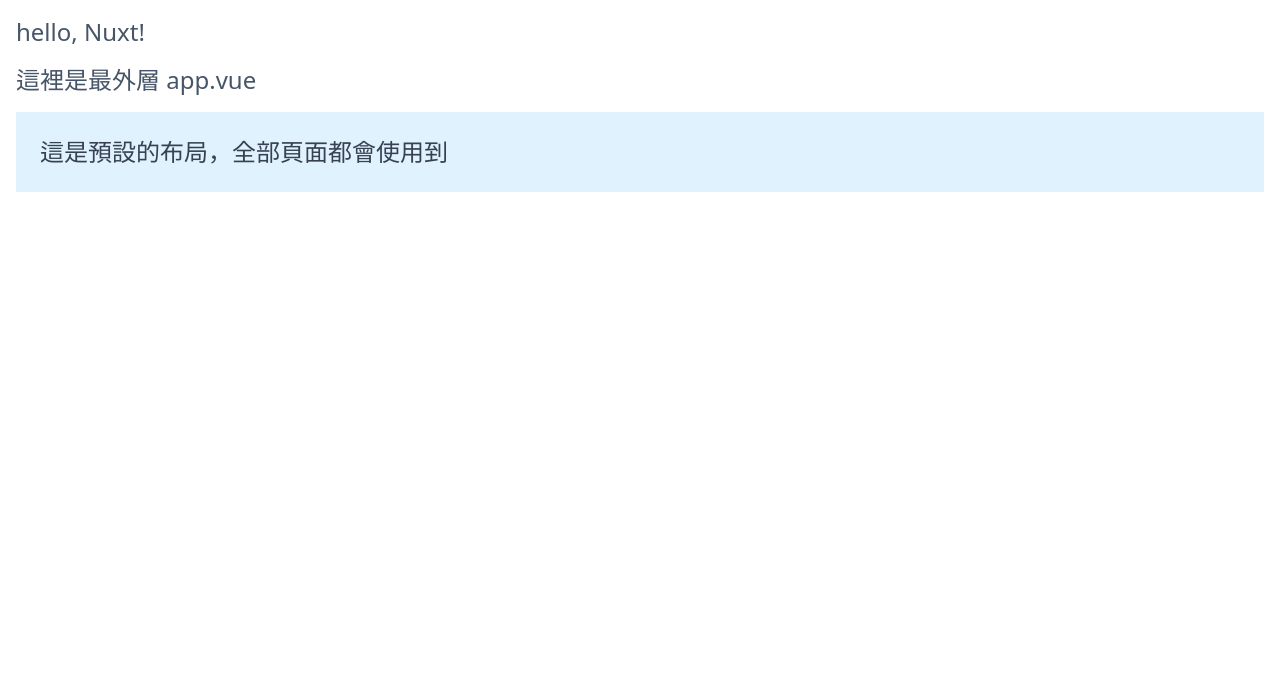
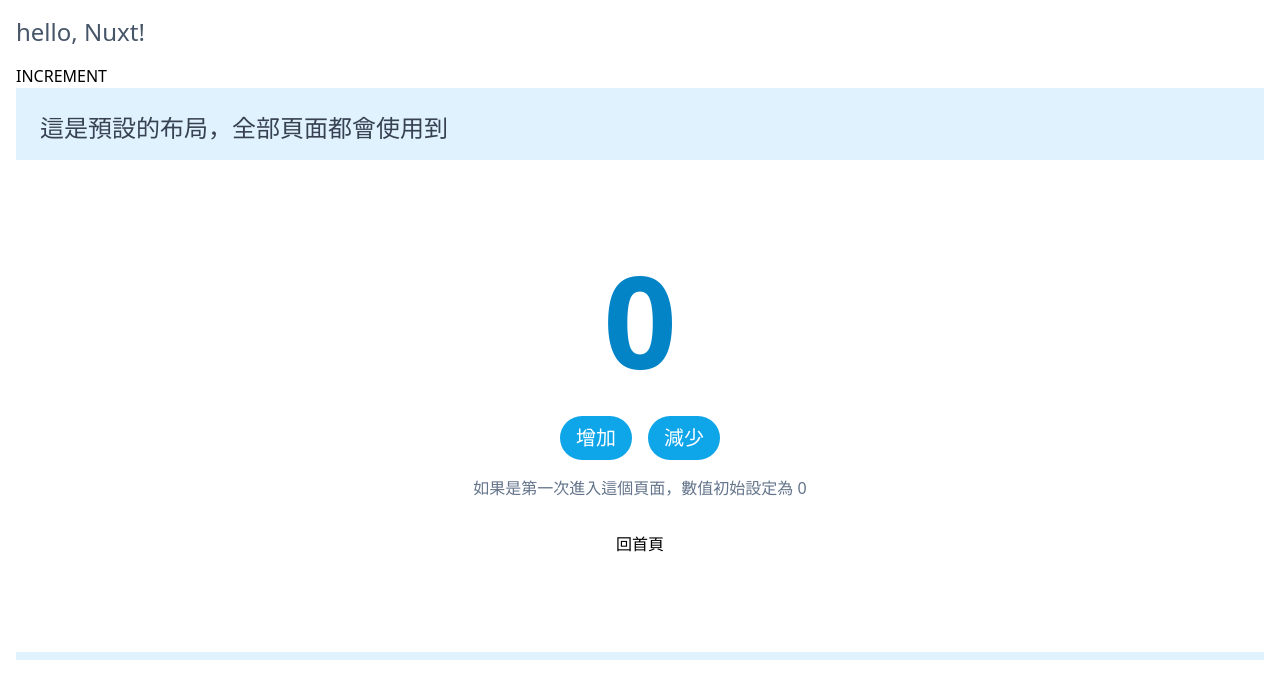
Before and after one commit to Rich4st/nuxt3-roadmap, a Nuxt app: page /useState/increment in a window 1280 px wide. Shown: the top 698 px of the page. Built offline with nearby package versions, Linux system fonts and the light colour scheme.

Commit message:
doc: storage & state demo

```diff
--- a/app.vue
+++ b/app.vue
@@ -8,9 +8,9 @@ const title = $hello('Nuxt')
     <p class="pb-4 text-2xl text-slate-600">
       {{ title }}
     </p>
-    <p class="pb-4 text-2xl text-slate-600">
-      這裡是最外層 app.vue
-    </p>
+    <NuxtLink to="/useState/increment">
+      INCREMENT
+    </NuxtLink>
     <NuxtLayout>
       <NuxtPage />
     </NuxtLayout>
--- a/nuxt.config.ts
+++ b/nuxt.config.ts
@@ -3,6 +3,7 @@ export default defineNuxtConfig({
   modules: [
     '@nuxtjs/tailwindcss',
     'nuxt-icon',
+    '@pinia/nuxt',
   ],
   typescript: {
     typeCheck: true,
--- a/package.json
+++ b/package.json
@@ -10,9 +10,12 @@
   "devDependencies": {
     "@antfu/eslint-config": "^0.29.2",
     "@nuxtjs/tailwindcss": "^6.1.2",
+    "@pinia/nuxt": "^0.4.3",
     "eslint": "^8.26.0",
     "nuxt": "3.0.0-rc.12",
     "nuxt-icon": "^0.1.7",
+    "pinia": "^2.0.23",
+    "pinia-plugin-persistedstate": "^2.3.0",
     "typescript": "^4.8.4",
     "vue-gtag-next": "^1.14.0",
     "vue-tsc": "^1.0.9"
--- /dev/null
+++ b/pages/pinia.vue
@@ -0,0 +1,33 @@
+<script setup lang="ts">
+import { useCounterStore } from '@/store/counter'
+
+const counterStore = useCounterStore()
+</script>
+
+<template>
+  <div class="bg-white py-24">
+    <div class="flex flex-col items-center">
+      <span class="text-9xl font-semibold text-sky-600">{{ counterStore.count }}</span>
+      <span class="text-9xl font-semibold text-sky-600">{{ counterStore.count }}</span>
+      <div class="mt-8 flex flex-row">
+        <button
+          class="font-base mx-2 rounded-full bg-sky-500 px-4 py-2 text-xl text-white hover:bg-sky-600 focus:outline-none focus:ring-2 focus:ring-sky-400 focus:ring-offset-2"
+          @click="counterStore.increment"
+        >
+          增加
+        </button>
+        <button
+          class="font-base mx-2 rounded-full bg-sky-500 px-4 py-2 text-xl text-white hover:bg-sky-600 focus:outline-none focus:ring-2 focus:ring-sky-400 focus:ring-offset-2"
+          @click="counterStore.decrement"
+        >
+          減少
+        </button>
+      </div>
+      <div class="mt-8">
+        <NuxtLink to="/">
+          回首頁
+        </NuxtLink>
+      </div>
+    </div>
+  </div>
+</template>
--- /dev/null
+++ b/pages/random.vue
@@ -0,0 +1,11 @@
+<script setup>
+const count = useState('count', () => Math.round(Math.random() * 1000))
+</script>
+
+<template>
+  <div class="bg-white py-24">
+    <div class="flex flex-col items-center">
+      <span class="text-9xl font-semibold text-sky-400">{{ count }}</span>
+    </div>
+  </div>
+</template>
--- a/pages/useFetch.vue
+++ b/pages/useFetch.vue
@@ -3,7 +3,7 @@ const { data, pending, error, refresh } = await useFetch('/api/about', {
   pick: ['name', 'email', 'counter'],
   onRequest({ request, options }) {
     options.headers = options.headers || {}
-    options.headers.authorization = '....'
+    // options.headers.authorization = '....'
   },
 })
 </script>
@@ -19,11 +19,11 @@ const { data, pending, error, refresh } = await useFetch('/api/about', {
     <p class="mt-4 text-3xl font-semibold text-blue-500">
       {{ data }}
     </p>
-    <button
+    <!-- <button
       class="mt-6 rounded-sm bg-blue-500 py-3 px-8 text-xl font-medium text-white hover:bg-blue-600 focus:outline-none focus:ring-2 focus:ring-blue-400 focus:ring-offset-2"
       @click="refresh"
     >
       重新獲取資料
-    </button>
+    </button> -->
   </div>
 </template>
--- /dev/null
+++ b/pages/useState/increment.vue
@@ -0,0 +1,33 @@
+<script setup>
+const counter = useState('counter', () => 0)
+</script>
+
+<template>
+  <div class="bg-white py-24">
+    <div class="flex flex-col items-center">
+      <span class="text-9xl font-semibold text-sky-600">{{ counter }}</span>
+      <div class="mt-8 flex flex-row">
+        <button
+          class="font-base mx-2 rounded-full bg-sky-500 px-4 py-2 text-xl text-white hover:bg-sky-600 focus:outline-none focus:ring-2 focus:ring-sky-400 focus:ring-offset-2"
+          @click="counter++"
+        >
+          增加
+        </button>
+        <button
+          class="font-base mx-2 rounded-full bg-sky-500 px-4 py-2 text-xl text-white hover:bg-sky-600 focus:outline-none focus:ring-2 focus:ring-sky-400 focus:ring-offset-2"
+          @click="counter--"
+        >
+          減少
+        </button>
+      </div>
+      <p class="mt-4 text-slate-500">
+        如果是第一次進入這個頁面，數值初始設定為 0
+      </p>
+      <div class="mt-8">
+        <NuxtLink to="/">
+          回首頁
+        </NuxtLink>
+      </div>
+    </div>
+  </div>
+</template>
--- /dev/null
+++ b/plugins/pinia-plugin-persistedstate.client.ts
@@ -0,0 +1,5 @@
+import piniaPersistedstate from 'pinia-plugin-persistedstate'
+
+export default defineNuxtPlugin((nuxtApp) => {
+  nuxtApp.$pinia.use(piniaPersistedstate)
+})
--- /dev/null
+++ b/store/counter.ts
@@ -0,0 +1,26 @@
+import { defineStore } from 'pinia'
+
+export const useCounterStore = defineStore('counter', () => {
+  const count = ref(0)
+
+  const increment = () => {
+    count.value += 1
+  }
+  const decrement = () => {
+    count.value -= 1
+  }
+
+  const doubleCount = computed(() => count.value * 2)
+
+  return {
+    count,
+    increment,
+    decrement,
+    doubleCount,
+  }
+}, {
+  persist: {
+    key: 'counter',
+    storage: process.client ? localStorage : null,
+  },
+})
```
Also changed, not shown: 1 other file (tests, documents, lock files or other folders).
